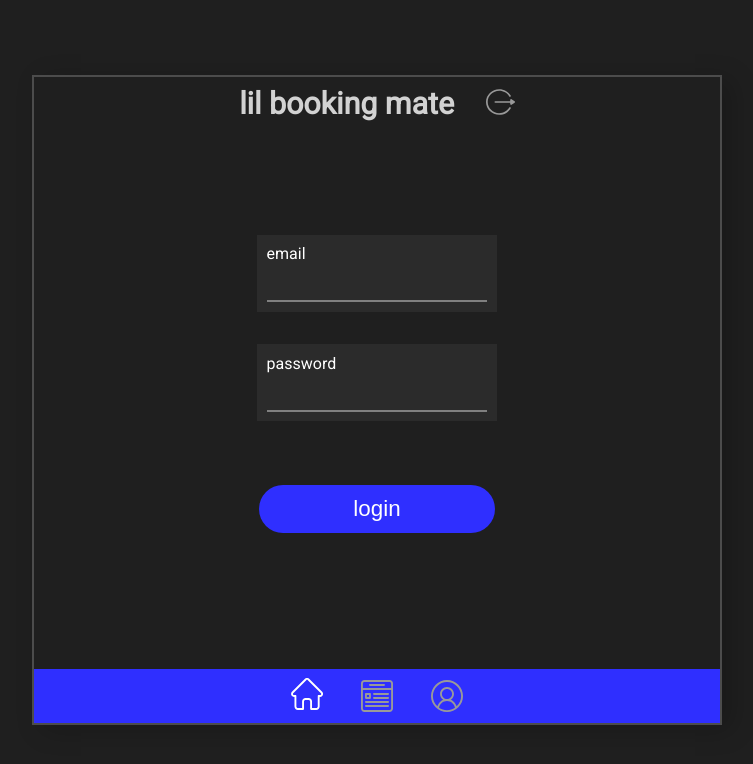
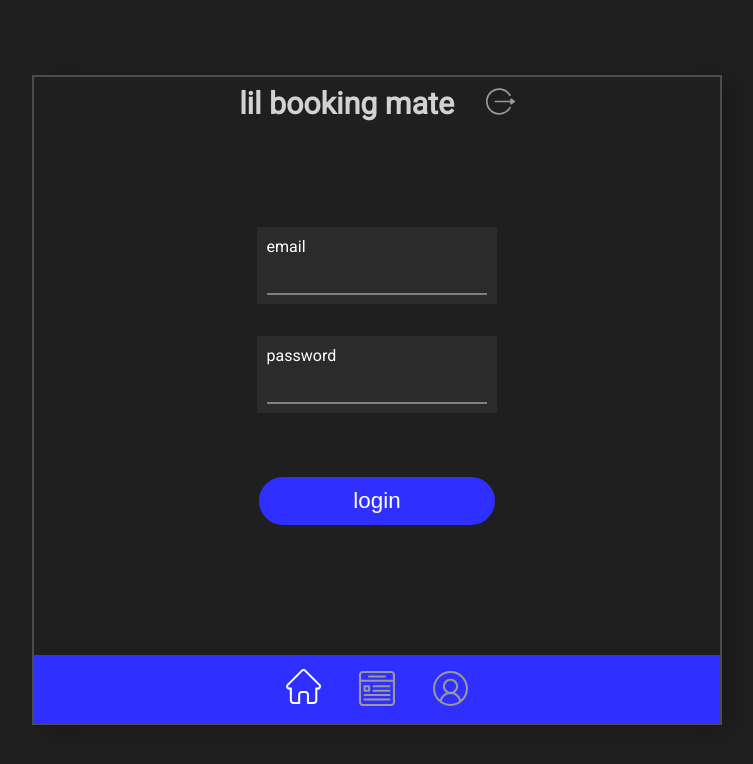
Before and after one commit to 200backflips/lil-booking-mate, a Vue app in the folder client/: page / in a window 1280 px wide. Shown: the top 764 px of the page, without its empty margins (263-1016 px from the left). Built offline with nearby package versions, Linux system fonts and the light colour scheme.

Commit message:
clean up major css shenanigans

```diff
--- a/client/src/components/BookingForm.vue
+++ b/client/src/components/BookingForm.vue
@@ -46,7 +46,7 @@ export default {
   font-size: 1rem;
 }
 .BookingForm > p {
-  margin: 1rem;
+  margin-bottom: 0.8rem;
   text-align: center;
 }
 
--- a/client/src/components/Footer.vue
+++ b/client/src/components/Footer.vue
@@ -30,7 +30,7 @@ export default {
 
 <style scoped>
 .Footer {
-  flex: 1;
+  flex: 1.3;
   display: flex;
   justify-content: center;
   align-items: center;
@@ -38,7 +38,7 @@ export default {
 }
 
 img {
-  width: 2rem;
+  width: 2.2rem;
   margin: 0 1.2rem 0 1.2rem;
   filter: invert(100%);
 }
```
